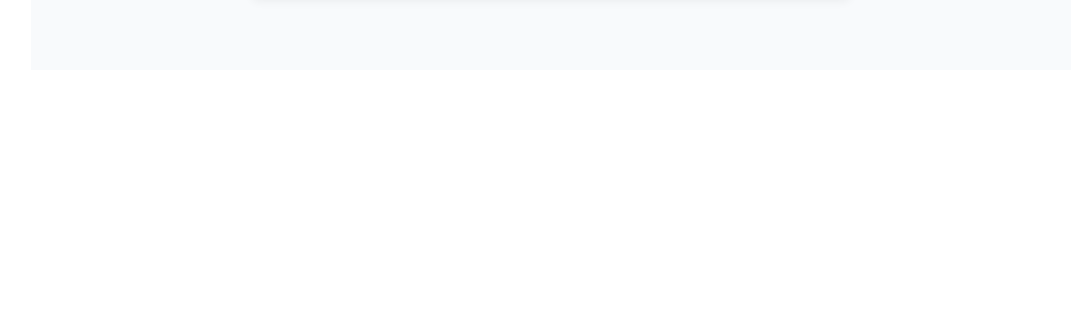
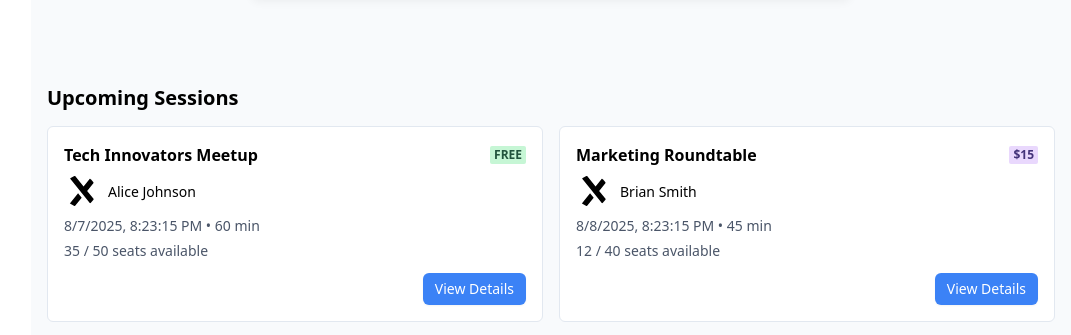
Before and after one commit to orbas1/main-work, a Next.js app: page /dashboard in a window 1280 px wide. Shown: the part 3806-4141 px from the top of the page, without its empty margins (209-1280 px from the left). Before the commit the page ends 3876 px from the top, so only its background shows below. Built offline with nearby package versions, Linux system fonts and the light colour scheme.

Commit message:
Add sessions page and dashboard section

```diff
--- a/app/dashboard/page.tsx
+++ b/app/dashboard/page.tsx
@@ -1,12 +1,24 @@
 "use client";
 
-import { Box } from "@chakra-ui/react";
+import { Box, Heading, SimpleGrid } from "@chakra-ui/react";
 import LiveFeed from "@/components/LiveFeed";
+import SessionCard from "@/components/SessionCard";
+import { networkingSessions } from "@/lib/sessions";
 
 export default function DashboardPage() {
   return (
     <Box bg="slate.50" minH="100vh">
       <LiveFeed />
+      <Box p={4}>
+        <Heading size="md" mb={4}>
+          Upcoming Sessions
+        </Heading>
+        <SimpleGrid columns={{ base: 1, md: 2 }} spacing={4}>
+          {networkingSessions.slice(0, 2).map((session) => (
+            <SessionCard key={session.id} session={session} />
+          ))}
+        </SimpleGrid>
+      </Box>
     </Box>
   );
 }
--- /dev/null
+++ b/lib/sessions.ts
@@ -0,0 +1,46 @@
+import { NetworkingSession } from "@/lib/types/session";
+
+export const networkingSessions: NetworkingSession[] = [
+  {
+    id: 1,
+    title: "Tech Innovators Meetup",
+    description: "Connect with innovators across the tech industry.",
+    industry: "Technology",
+    topic: "Innovation",
+    date: new Date().toISOString(),
+    duration: 60,
+    capacity: 50,
+    price: 0,
+    type: "networking",
+    host: { id: 1, name: "Alice Johnson", image: "/next.svg" },
+    availableSeats: 35,
+  },
+  {
+    id: 2,
+    title: "Marketing Roundtable",
+    description: "Discuss the latest marketing trends and strategies.",
+    industry: "Marketing",
+    topic: "Growth",
+    date: new Date(Date.now() + 86400000).toISOString(),
+    duration: 45,
+    capacity: 40,
+    price: 15,
+    type: "networking",
+    host: { id: 2, name: "Brian Smith", image: "/next.svg" },
+    availableSeats: 12,
+  },
+  {
+    id: 3,
+    title: "Designers Collaboration Session",
+    description: "Share and critique design ideas with peers.",
+    industry: "Design",
+    topic: "UI/UX",
+    date: new Date(Date.now() + 2 * 86400000).toISOString(),
+    duration: 30,
+    capacity: 30,
+    price: 0,
+    type: "networking",
+    host: { id: 3, name: "Cleo Lee", image: "/next.svg" },
+    availableSeats: 5,
+  },
+];
```
Also changed, not shown: app/sessions/page.tsx (added, +18 -0 lines).
